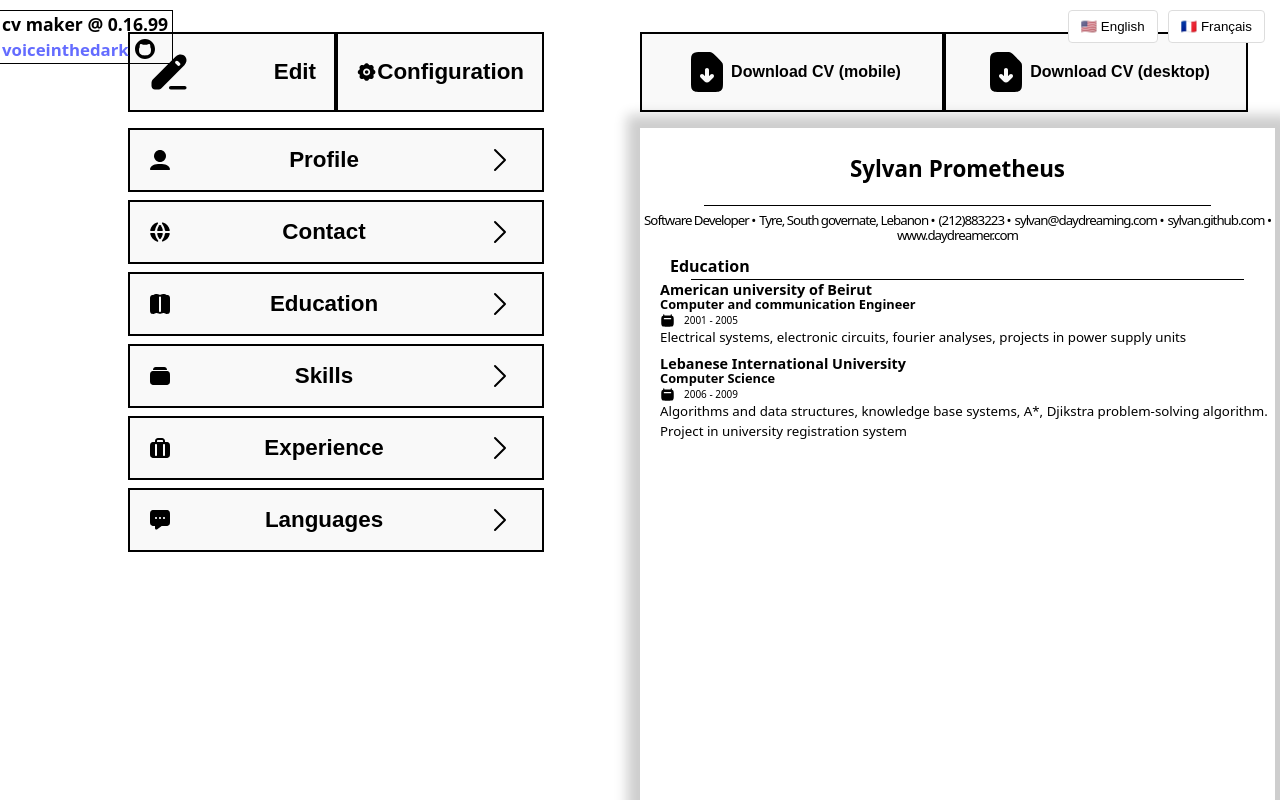
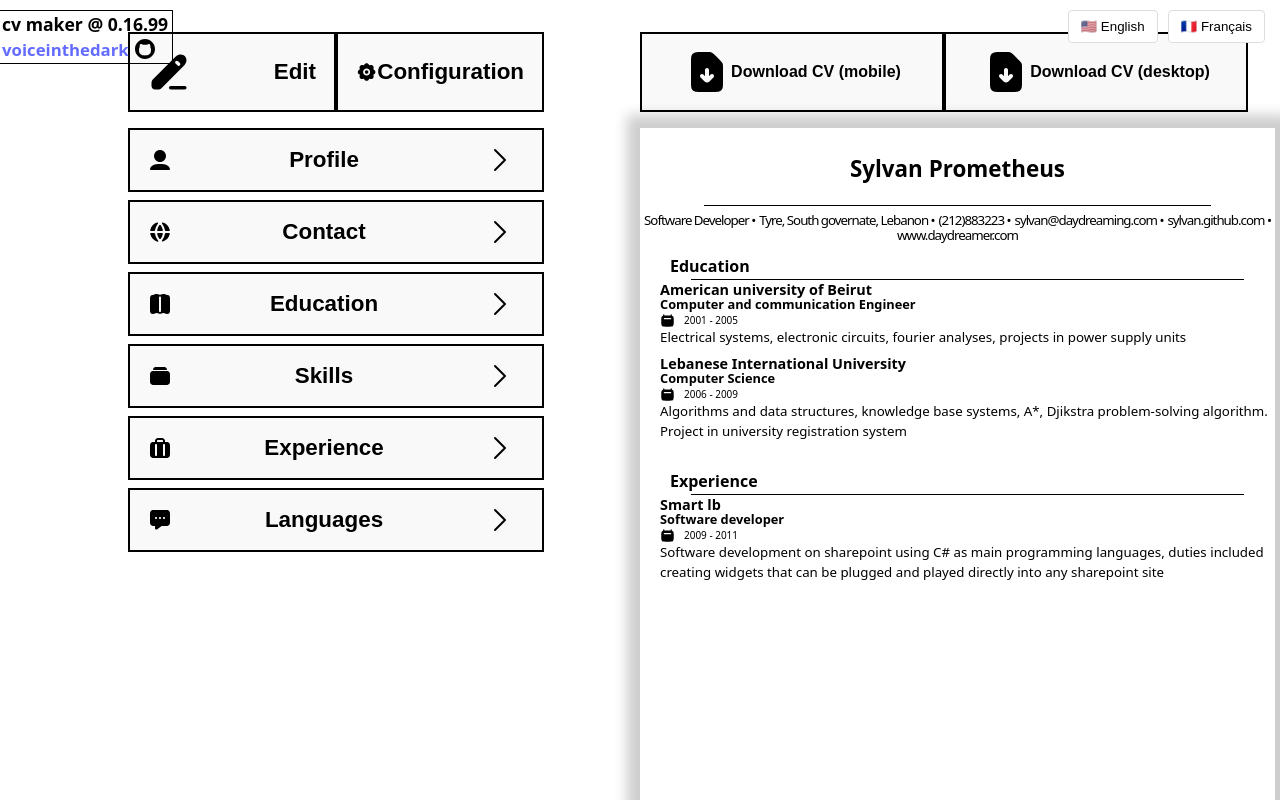
Before and after one commit to voiceinthedark/Resume-maker, a React (Vite) app: page / in a window 1280 px wide. Shown: the top 800 px of the page. Built offline with nearby package versions, Linux system fonts and the light colour scheme.

Commit message:
experience component
feat(experience): add experience component
style(experience): add experience component style

```diff
--- a/src/components/resume/classic/ClassicExperience.jsx
+++ b/src/components/resume/classic/ClassicExperience.jsx
@@ -0,0 +1,27 @@
+import "../../../styles/classiceducation.css"
+import CalendarIcon from "../../icons/CalendarIcon"
+export default function ClassicExperience({ data }) {
+  return (
+    <section className="classic-experience">
+      <h2>Experience</h2>
+      <hr />
+      {data.experience.map(exp => {
+        return (
+          <div className="classic-experience-item">
+            <h3>{exp.job}</h3>
+            <h4>{exp.role}</h4>
+            <span className="experience-date">
+              <CalendarIcon fill="black" height="15" width="15" />
+              <span>{exp.yearStart} - {exp.yearFinish}</span>
+            </span>
+            <p>{exp.description}</p>
+          </div>
+        )
+
+      })}
+
+
+    </section>
+
+  )
+}
--- a/src/components/resume/classic/ClassicResume.jsx
+++ b/src/components/resume/classic/ClassicResume.jsx
@@ -1,12 +1,14 @@
 import ClassicHeader from "./ClassicHeader";
 import "../../../styles/classicresume.css"
 import ClassicEducation from "./ClassicEducation";
+import ClassicExperience from "./ClassicExperience";
 
 export default function ClassicResume({ data }) {
   return (
     <main className="classic-resume">
       <ClassicHeader data={data} />
       <ClassicEducation data={data} />
+      <ClassicExperience data={data} />
     </main>
   )
 }
--- a/src/styles/classiceducation.css
+++ b/src/styles/classiceducation.css
@@ -1,4 +1,5 @@
 @import url('./classicresume.css');
+.classic-experience,
 .classic-education{
   display: flex;
   flex-direction: column;
@@ -8,16 +9,19 @@
   padding-left: 20px;
 
 
+  .classic-experience-item,
   .classic-education-item{
     display: flex;
     flex-direction: column;
     align-items: flex-start;
+
     p{
       text-align: left;
       font-size: 80%;
       margin-top: 0px;
     }
 
+    .experience-date,
     .education-date{
       display: flex;
       align-items: center;
```
